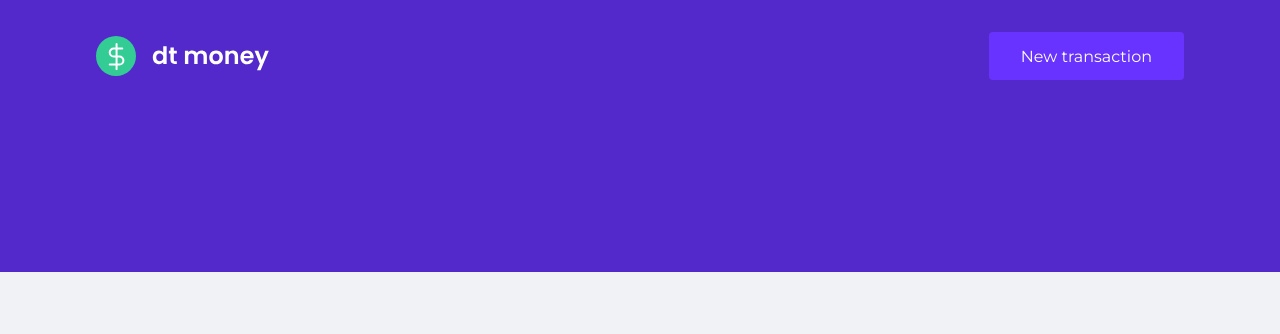
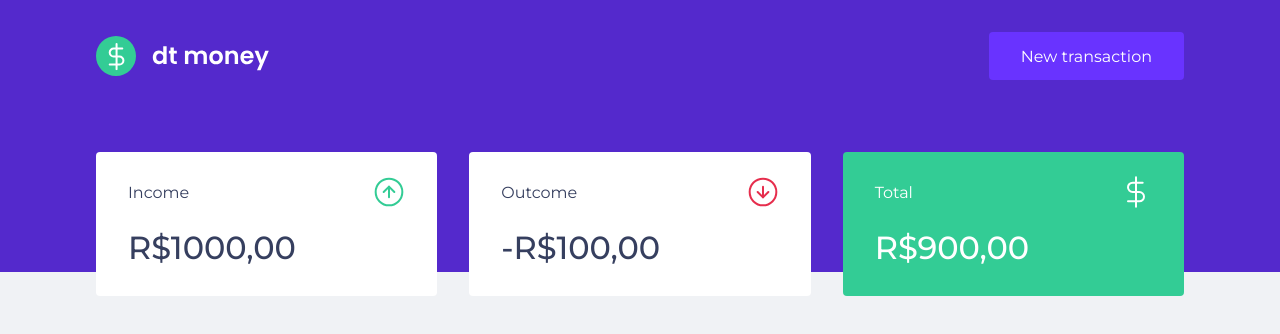
Before and after one commit to gabrielrochas/backtofundamentals, a React (Create React App) app in the folder ch02/: page / in a window 1280 px wide. Shown: the top 334 px of the page. Built offline with nearby package versions, Linux system fonts and the light colour scheme.

Commit message:
feat: implement Dashboard and Summary

```diff
--- a/ch02/public/index.html
+++ b/ch02/public/index.html
@@ -10,7 +10,7 @@
 
     <title>Finance App</title>
     <link
-      href="https://fonts.googleapis.com/css2?family=Montserrat:wght@200;300;400;600&display=swap"
+      href="https://fonts.googleapis.com/css2?family=Montserrat:wght@200;300;400;500;600&display=swap"
       rel="stylesheet"
     />
   </head>
--- a/ch02/src/App.tsx
+++ b/ch02/src/App.tsx
@@ -1,11 +1,14 @@
-import { Header } from "./components/Header";
-import { GlobalStyle } from "./styles/global"
+import { GlobalStyle } from './styles/global';
+
+import { Header } from './components/Header';
+import { Dashboard } from './components/Dashboard';
 
 export function App() {
   return (
     <>
       <GlobalStyle />
       <Header />
+      <Dashboard />
     </>
   );
 }
--- /dev/null
+++ b/ch02/src/components/Dashboard/index.tsx
@@ -0,0 +1,10 @@
+import { Summary } from '../Summary';
+import { Container } from './styles';
+
+export function Dashboard() {
+  return (
+    <Container>
+      <Summary />
+    </Container>
+  );
+}
--- /dev/null
+++ b/ch02/src/components/Dashboard/styles.ts
@@ -0,0 +1,7 @@
+import styled from 'styled-components';
+
+export const Container = styled.main`
+  max-width: 1120px;
+  margin: 0 auto;
+  padding: 2.5rem 1rem;
+`;
--- /dev/null
+++ b/ch02/src/components/Summary/index.tsx
@@ -0,0 +1,31 @@
+import { Container } from './styles';
+import totalImg from '../../assets/total.svg';
+import incomeImg from '../../assets/income.svg';
+import outcomeImg from '../../assets/outcome.svg';
+export function Summary() {
+  return (
+    <Container>
+      <div>
+        <header>
+          <p>Income</p>
+          <img src={incomeImg} alt='income' />
+        </header>
+        <strong>R$1000,00</strong>
+      </div>
+      <div>
+        <header>
+          <p>Outcome</p>
+          <img src={outcomeImg} alt='outcome' />
+        </header>
+        <strong>-R$100,00</strong>
+      </div>
+      <div className='highlight-background'>
+        <header>
+          <p>Total</p>
+          <img src={totalImg} alt='total' />
+        </header>
+        <strong>R$900,00</strong>
+      </div>
+    </Container>
+  );
+}
--- /dev/null
+++ b/ch02/src/components/Summary/styles.ts
@@ -0,0 +1,33 @@
+import styled from 'styled-components';
+
+export const Container = styled.div`
+  display: grid;
+  grid-template-columns: repeat(3, 1fr);
+  gap: 2rem;
+  margin-top: -10rem;
+
+  div {
+    background: var(--shape);
+    padding: 1.5rem 2rem;
+    border-radius: 0.25rem;
+    color: var(--text-title);
+    header {
+      display: flex;
+      align-items: center;
+      justify-content: space-between;
+    }
+
+    strong {
+      display: block;
+      margin-top: 1rem;
+      font-size: 2rem;
+      font-weight: 500;
+      line-height: 3rem;
+    }
+
+    &.highlight-background {
+      background: var(--green);
+      color: var(--shape);
+    }
+  }
+`;
--- a/ch02/src/styles/global.ts
+++ b/ch02/src/styles/global.ts
@@ -6,6 +6,7 @@
     --shape: #ffffff;
 
     --red: #e52e4d;
+    --green: #33cc95;
     --blue: #5429cc;
 
     --blue-light: #6933ff;
```
